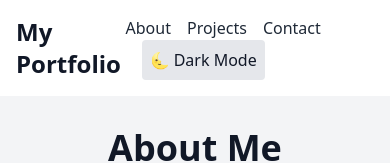
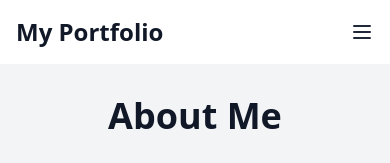
Before and after one commit to makrischaralampos/my-portfolio, a React (Vite) app: page / in a window 390 px wide. Shown: the top 163 px of the page. Built offline with nearby package versions, Linux system fonts and the light colour scheme.

Commit message:
Added hamburger menu

```diff
--- a/src/components/Navbar.jsx
+++ b/src/components/Navbar.jsx
@@ -1,14 +1,18 @@
 // eslint-disable-next-line no-unused-vars
-import React from "react";
+import React, { useState } from "react";
 import ThemeToggle from "./ThemeToggle";
 
 const NavBar = () => {
+  const [isOpen, setIsOpen] = useState(false); // State for mobile menu toggle
+
   return (
     <nav className="w-full p-4 flex justify-between items-center bg-white dark:bg-gray-800 shadow-md">
       <h1 className="text-2xl font-bold text-gray-900 dark:text-white">
         My Portfolio
       </h1>
-      <div className="space-x-4">
+
+      {/* Full Navbar for larger screens */}
+      <div className="hidden md:flex justify-between items-center space-x-4">
         <a
           href="#about"
           className="text-gray-800 dark:text-gray-300 hover:text-blue-500"
@@ -29,6 +33,57 @@ const NavBar = () => {
         </a>
         <ThemeToggle />
       </div>
+
+      {/* Hamburger Menu for smaller screens */}
+      <div className="md:hidden flex items-center">
+        <button
+          onClick={() => setIsOpen(!isOpen)} // Toggle menu state
+          className="text-gray-800 dark:text-gray-300 focus:outline-none"
+        >
+          <svg
+            className="w-6 h-6"
+            fill="none"
+            stroke="currentColor"
+            viewBox="0 0 24 24"
+            xmlns="http://www.w3.org/2000/svg"
+          >
+            <path
+              strokeLinecap="round"
+              strokeLinejoin="round"
+              strokeWidth="2"
+              d={isOpen ? "M6 18L18 6M6 6l12 12" : "M4 6h16M4 12h16M4 18h16"}
+            />
+          </svg>
+        </button>
+      </div>
+
+      {/* Mobile Menu (shown when hamburger is clicked) */}
+      {isOpen && (
+        <div className="md:hidden absolute top-16 left-0 w-full bg-white dark:bg-gray-800 shadow-md flex flex-col items-center space-y-4 py-4">
+          <a
+            href="#about"
+            onClick={() => setIsOpen(false)} // Close menu after clicking
+            className="text-gray-800 dark:text-gray-300 hover:text-blue-500"
+          >
+            About
+          </a>
+          <a
+            href="#projects"
+            onClick={() => setIsOpen(false)} // Close menu after clicking
+            className="text-gray-800 dark:text-gray-300 hover:text-blue-500"
+          >
+            Projects
+          </a>
+          <a
+            href="#contact"
+            onClick={() => setIsOpen(false)} // Close menu after clicking
+            className="text-gray-800 dark:text-gray-300 hover:text-blue-500"
+          >
+            Contact
+          </a>
+          <ThemeToggle />
+        </div>
+      )}
     </nav>
   );
 };
```
